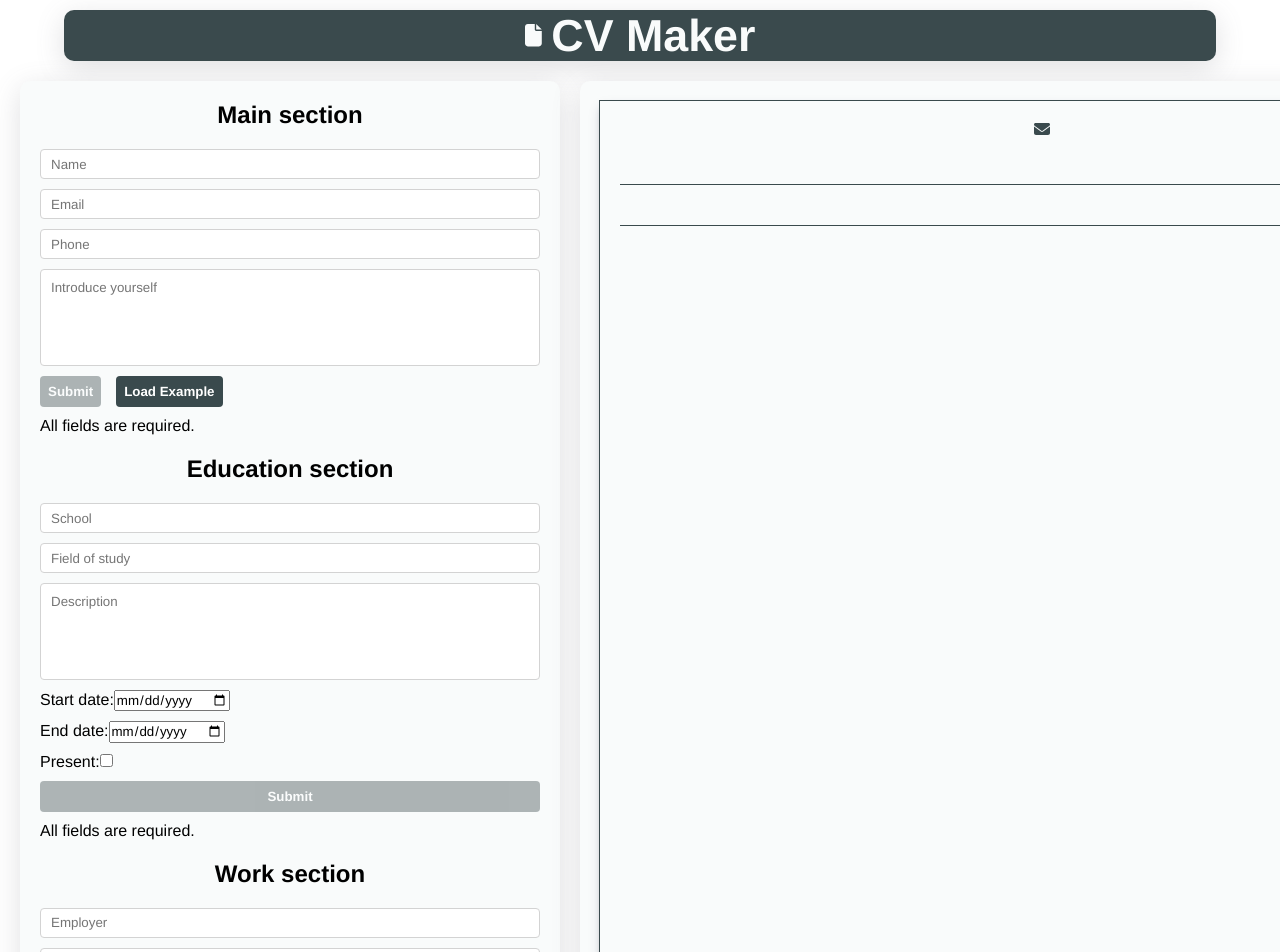
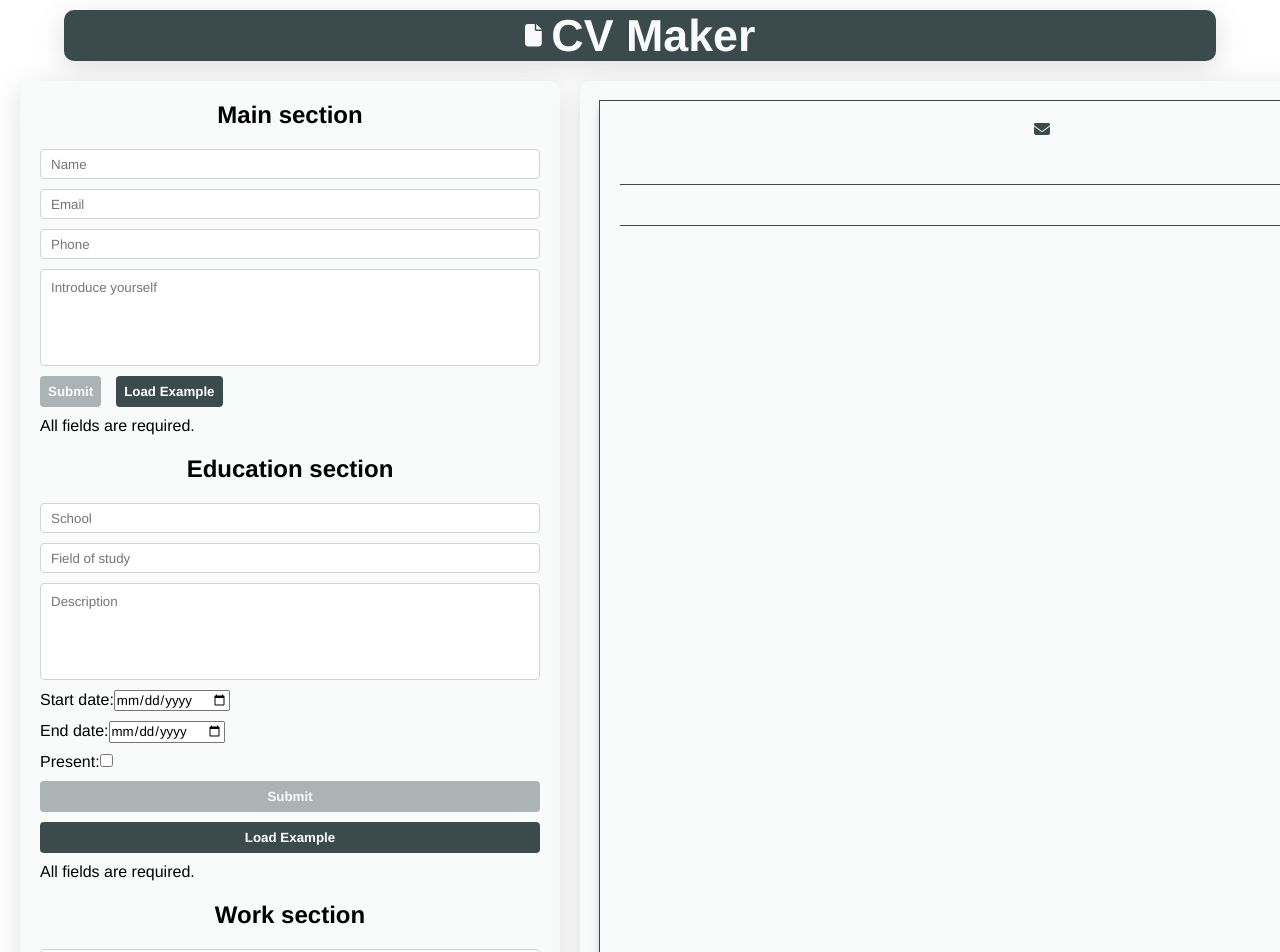
Before and after one commit to nikola88393/CV-Application, a React (Vite) app: page / in a window 1280 px wide. Shown: the top 952 px of the page. Built offline with nearby package versions, Linux system fonts and the light colour scheme.

Commit message:
Wip: add option to load example to education and work sections

```diff
--- a/src/HistorySection.jsx
+++ b/src/HistorySection.jsx
@@ -1,7 +1,14 @@
 import { useState } from "react";
 import { Input, Text, Duration } from "./Inputs";
 
-export function Section({ cb, data, delCb, labels, placeholders }) {
+export function Section({
+  cb,
+  data,
+  delCb,
+  labels,
+  placeholders,
+  exampleData,
+}) {
   const [id, setId] = useState(0);
   const [error, setError] = useState("All fields are required.");
   const [formData, setFormData] = useState({
@@ -94,6 +101,11 @@ export function Section({ cb, data, delCb, labels, placeholders }) {
     }));
   };
 
+  const loadExample = () => {
+    setFormData(exampleData);
+    cb(exampleData);
+  };
+
   return (
     <div className="inputSection">
       <h2 className="sectionHeader">{labels.title}</h2>
@@ -101,8 +113,7 @@ export function Section({ cb, data, delCb, labels, placeholders }) {
         {isEditing && (
           <div>
             Editing entry: {labels.primary} -{" "}
-            <strong>{formData.primary}</strong> ID -{" "}
-            <strong>{formData.id}</strong>
+            <strong>{formData.primary}</strong>
           </div>
         )}
         <Input
@@ -136,6 +147,9 @@ export function Section({ cb, data, delCb, labels, placeholders }) {
         <button className="btn" type="submit" disabled={!!error}>
           {isEditing ? "Update" : "Submit"}
         </button>
+        <button className="btn" type="button" onClick={loadExample}>
+          Load Example
+        </button>
         <span>{error}</span>
       </form>
       <div className="entries">{entries}</div>
@@ -144,6 +158,15 @@ export function Section({ cb, data, delCb, labels, placeholders }) {
 }
 
 export function EduSection({ cb, eduData, eduDelCb }) {
+  const exampleData = {
+    primary: "University of Anytown, USA",
+    secondary: "Bachelor of Science in Computer Science",
+    description:
+      "Assisted in the development of front-end and back-end components for web applications. Wrote unit and integration tests to ensure software quality and reliability. Collaborated with senior developers to learn and apply best practices in coding and design. Participated in code reviews and contributed to the improvement of the development process. Gained experience with cloud services and containerization technologies.",
+    startDate: "2017-09-15",
+    endDate: "2021-05-30",
+    isPresent: false,
+  };
   return (
     <Section
       cb={cb}
@@ -154,6 +177,7 @@ export function EduSection({ cb, eduData, eduDelCb }) {
         secondary: "Field of study",
         title: "Education section",
       }}
+      exampleData={exampleData}
       placeholders={{ description: "Description" }}
       entity="education"
     />
@@ -161,6 +185,16 @@ export function EduSection({ cb, eduData, eduDelCb }) {
 }
 
 export function WorkSection({ cb, workData, workDelCb }) {
+  const exampleData = {
+    primary: "Tech Solutions Inc., Anytown, USA",
+    secondary: "Senior Software Engineer",
+    description:
+      "Lead the development of scalable web applications using Java, Spring Boot, and React. Design and implement RESTful APIs to support front-end applications. Collaborate with cross-functional teams to gather requirements and deliver software solutions that meet business needs. Mentor junior developers and conduct code reviews to ensure adherence to best practices. Implement CI/CD pipelines using Jenkins and Docker to streamline the deployment process. Perform system analysis and optimize application performance.",
+    startDate: "2022-07-12",
+    endDate: "",
+    isPresent: true,
+  };
+
   return (
     <Section
       cb={cb}
@@ -171,6 +205,7 @@ export function WorkSection({ cb, workData, workDelCb }) {
         secondary: "Job Title",
         title: "Work section",
       }}
+      exampleData={exampleData}
       placeholders={{ description: "Job Description" }}
       entity="work"
     />
```
